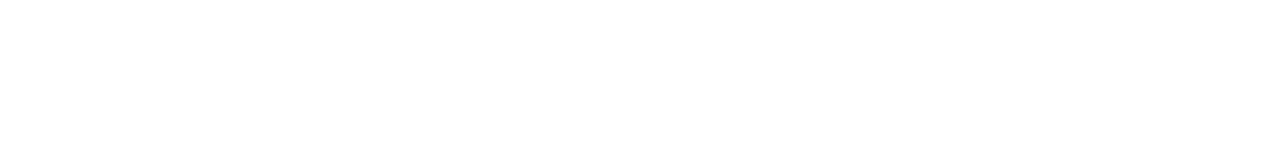
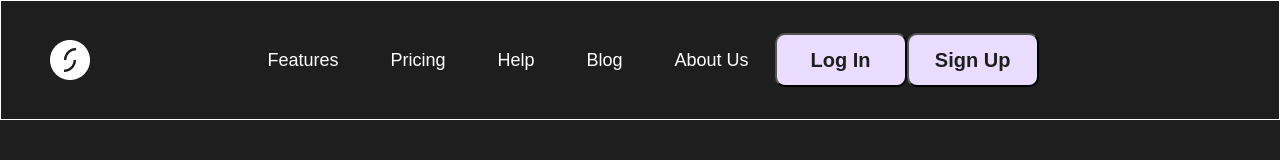
Before and after one commit to zuralosst/Payment-Landing-Page-Challenge, a plain HTML site: page index.html in a window 1280 px wide. Drawn offline with Linux system fonts and the light colour scheme.

Commit message:
added navbar and icon

```diff
--- a/index.html
+++ b/index.html
@@ -1,15 +1,24 @@
 <!DOCTYPE html>
 <html lang="en">
-
-<head>
-    <meta charset="UTF-8">
-    <meta http-equiv="X-UA-Compatible" content="IE=edge">
-    <meta name="viewport" content="width=device-width, initial-scale=1.0">
-    <title>Document</title>
-</head>
-
-<body>
-
-</body>
-
+  <head>
+    <meta charset="UTF-8" />
+    <meta http-equiv="X-UA-Compatible" content="IE=edge" />
+    <meta name="viewport" content="width=device-width, initial-scale=1.0" />
+    <link rel="stylesheet" href="style.css" />
+    <title>Payment</title>
+  </head>
+  <body>
+    <div class="navbar">
+      <img class="icon" src="images/starlingbank.png" alt="icon" />
+      <div class="options-container">
+        <p class="navbar-options">Features</p>
+        <p class="navbar-options">Pricing</p>
+        <p class="navbar-options">Help</p>
+        <p class="navbar-options">Blog</p>
+        <p class="navbar-options">About Us</p>
+      </div>
+      <button class="nav-button">Log In</button>
+      <button class="nav-button">Sign Up</button>
+    </div>
+  </body>
 </html>
--- a/style.css
+++ b/style.css
@@ -1,7 +1,64 @@
 * {
-    padding: 0;
-    margin: 0;
-    box-sizing: border-box;
+  padding: 0;
+  margin: 0;
+  box-sizing: border-box;
 }
 
 /* write your CSS here */
+
+body {
+  font-family: "Poppins", sans-serif;
+  background-color: #1e1e1e;
+}
+
+.navbar {
+  display: flex;
+  flex-direction: row;
+  justify-content: center;
+  align-items: center;
+  padding-top: 2rem;
+  padding-bottom: 2rem;
+  border: 1px solid white;
+}
+
+.icon {
+  position: absolute;
+  left: 50px;
+  height: 40px;
+  width: 40px;
+  cursor: pointer;
+}
+
+.navbar-options {
+  margin: 10px;
+  color: white;
+  font-size: medium 18px;
+  cursor: pointer;
+  font-size: 18px;
+  padding-left: 1rem;
+  padding-right: 1rem;
+}
+
+.navbar-options:hover {
+  color: #e9dcff;
+}
+
+.options-container {
+  display: flex;
+  flex-direction: row;
+}
+
+.nav-button {
+  height: 54px;
+  width: 132px;
+  cursor: pointer;
+  background-color: #e9dcff;
+  color: #1e1e1e;
+  border-radius: 10px;
+  font-weight: bold;
+  font-size: 20px;
+}
+
+.nav-button:hover {
+  background-color: #ccbee6;
+}
```
Also changed, not shown: images/starlingbank.png (added).
